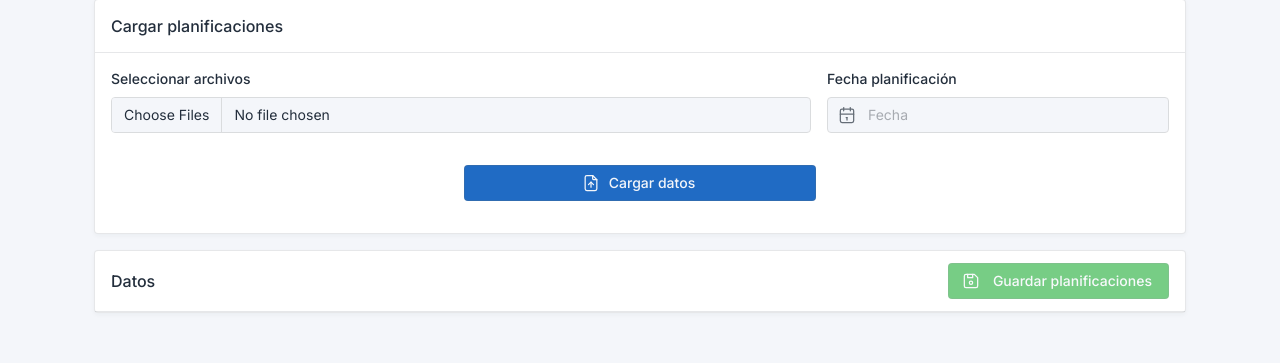
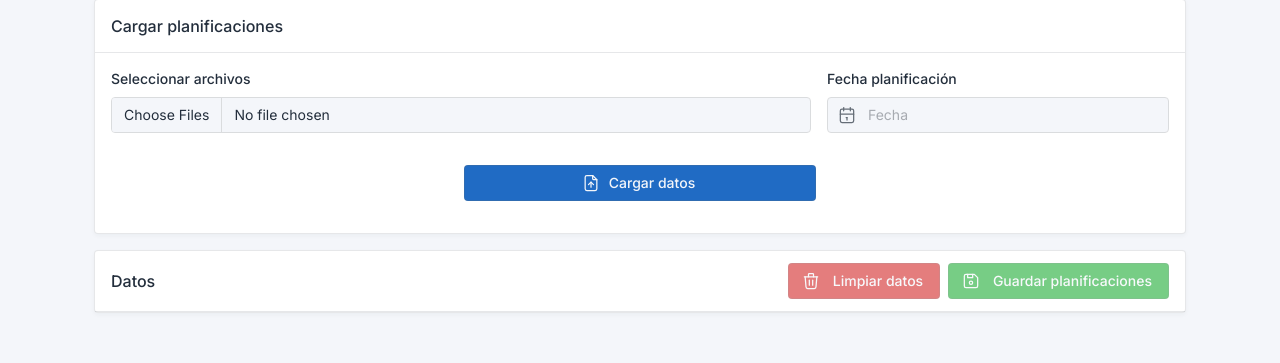
Before and after one commit to nctd/proyecto-titulo, a Django app: page /planificacion/ in a window 1280 px wide. Shown: the part 189-552 px from the top of the page. Run offline with Django 3.2, Linux system fonts and the light colour scheme; some libraries are stand-ins or nearby versions.

Commit message:
planificacion alertas

```diff
--- a/control_procesos_logisticos/forms.py
+++ b/control_procesos_logisticos/forms.py
@@ -30,8 +30,8 @@ class PlanificacionForm(forms.ModelForm):
                     'class':'form-control',
                     'type': 'text',
                     'id':'datepicker-icon-prepend',
-                    'placeholder': 'Fecha'
-                })
+                    'placeholder': 'Fecha',
+                },)
         }
 
 class DespachoForm(forms.ModelForm):
--- a/control_procesos_logisticos/models.py
+++ b/control_procesos_logisticos/models.py
@@ -7,11 +7,11 @@ from datetime import date, datetime
 
 class Cliente(models.Model):
     id_cliente = models.AutoField(primary_key=True)
-    nombre = models.CharField(max_length=50,blank=True,default='')
-    direccion = models.CharField(max_length=50,blank=True,default='')
+    nombre = models.CharField(max_length=70,blank=True,default='')
+    direccion = models.CharField(max_length=120,blank=True,default='')
     telefono = models.CharField(max_length=50,blank=True,default='')
     nom_contacto = models.CharField(max_length=50,blank=True,default='')
-    correo_contacto = models.CharField(max_length=50,blank=True,default='')
+    correo_contacto = models.CharField(max_length=60,blank=True,default='')
 
     class Meta:
         verbose_name = 'Cliente'
@@ -19,7 +19,7 @@ class Cliente(models.Model):
 
 
 class OrdenVenta(models.Model):
-    orden_venta     = models.CharField(max_length=20,primary_key=True)
+    orden_venta     = models.CharField(max_length=25,primary_key=True)
     cliente         = models.ForeignKey(Cliente,on_delete=PROTECT)
     tipo_pago       = models.CharField(max_length=30,verbose_name='Tipo de pago')
     tipo_venta      = models.CharField(max_length=30,verbose_name='Tipo de venta')
@@ -49,7 +49,7 @@ class Planificacion(models.Model):
 
 class Articulo(models.Model):
     cod_articulo = models.CharField(max_length=30,primary_key=True)
-    descripcion = models.CharField(max_length=50,blank=True,default='')
+    descripcion = models.CharField(max_length=120,blank=True,default='')
 
     class Meta:
         verbose_name = 'Articulo'
--- a/control_procesos_logisticos/templates/planificacion/planificacion.html
+++ b/control_procesos_logisticos/templates/planificacion/planificacion.html
@@ -60,7 +60,7 @@
 
                             <div class="d-flex justify-content-center align-items-center mb-n3 mt-3">
                                 <div class="col-6 col-sm-4 col-md-2 col-lg-4 mb-3">
-                                    <a class="btn btn-primary w-100" id='btn-cargar'>
+                                    <a class="btn btn-primary w-100" id='btn-cargar' onclick="testClick()">
                                         <!-- Download SVG icon from http://tabler-icons.io/i/file-upload -->
                                         <svg xmlns="http://www.w3.org/2000/svg" class="icon" width="24" height="24"
                                             viewBox="0 0 24 24" stroke-width="2" stroke="currentColor" fill="none"
@@ -83,11 +83,28 @@
             </div>
 
             <div class="col-12">
-                <div class="card">
+                <div class="card" id='tablaDatos'>
                     <div class="card-header">
                         <h3 class="card-title">Datos</h3>
                         <div class="col-auto ms-auto">
                             <div class="btn-list">
+                                <button class="btn btn-danger d-none d-sm-inline-block" id='btn-limpiar' disabled
+                                    onclick="limpiarDatos()">
+
+                                    <!-- Download SVG icon from http://tabler-icons.io/i/trash -->
+                                    <svg xmlns="http://www.w3.org/2000/svg"
+                                        class="icon icon-tabler icon-tabler-device-floppy" width="24" height="24"
+                                        viewBox="0 0 24 24" stroke-width="2" stroke="currentColor" fill="none"
+                                        stroke-linecap="round" stroke-linejoin="round">
+                                        <path stroke="none" d="M0 0h24v24H0z" fill="none" />
+                                        <line x1="4" y1="7" x2="20" y2="7" />
+                                        <line x1="10" y1="11" x2="10" y2="17" />
+                                        <line x1="14" y1="11" x2="14" y2="17" />
+                                        <path d="M5 7l1 12a2 2 0 0 0 2 2h8a2 2 0 0 0 2 -2l1 -12" />
+                                        <path d="M9 7v-3a1 1 0 0 1 1 -1h4a1 1 0 0 1 1 1v3" />
+                                    </svg>
+                                    Limpiar datos
+                                </button>
                                 <button href="#" class="btn btn-success d-none d-sm-inline-block" id='btn-guardar'
                                     type="submit" disabled>
                                     <svg xmlns="http://www.w3.org/2000/svg"
@@ -112,7 +129,6 @@
                     </form>
                     {{response}}
                     <div id="wrapper"></div>
-
 
                 </div>
             </div>
@@ -276,12 +292,6 @@
     const trigger = document.getElementById('btn-cargar')
 
     excel.addEventListener('change', (e) => {
-        // $('#input-excel').find("input[type=file]").each(function (index, field) {
-        //     for (let i = 0; i < array.length; i++) {
-        //         alert('HOLA')
-
-        //     }
-        // })
 
         if (!['application/vnd.openxmlformats-officedocument.spreadsheetml.sheet', 'application/vnd.ms-excel'].includes(event.target.files[0].type)) {
             document.getElementById('wrapper').innerHTML = '<div class="alert alert-warning">Solo archivos de tipo .xlsx o .xls son permitidos</div>';
@@ -290,7 +300,7 @@
 
             return false;
         }
-
+        alert('test')
         var reader = new FileReader()
         reader.readAsArrayBuffer(event.target.files[0])
         reader.onload = function (event) {
@@ -300,8 +310,11 @@
             var sheet_data = XLSX.utils.sheet_to_json(work_book.Sheets[sheet_name[0]], { raw: false, header: 1 })
 
             trigger.addEventListener('click', (event) => {
+
                 if (sheet_data.length > 0) {
+
                     document.getElementById('btn-guardar').disabled = false
+                    document.getElementById('btn-limpiar').disabled = false
 
                     var grid = new gridjs.Grid({
                         search: true,
@@ -341,41 +354,39 @@
                         },
 
                     }).render(document.getElementById("wrapper"))
-                    // columns: ['Orden de venta',
-                    //     'Línea',
-                    //     'Llave de búsqueda',
-                    //     'Fecha reprogramación',
-                    //     'Cliente Final',
-                    //     'Tipo de pago',
-                    //     'Núm. Articulo',
-                    //     'Descripcion Articulo',
-                    //     'Tipo despacho',
-                    //     'Transporte',
-                    //     'Comuna',
-                    //     'Dirección',
-                    //     'Direccion',
-                    //     'Cantidad',
-                    //     'Valor',
-                    //     'Solicitud Material',
-                    //     'Agendamiento',
-                    //     'Packing-List',
-                    //     'Guía de despacho',
-                    //     'OT Transporte / Patente'
-                    // ],
+                    document.getElementById("datepicker-icon-prepend").required = false;
+
+
                 } else {
                     $('#modal-danger').modal('show');
-                    // crearAlerta('Error en el archivo', 'El archivo seleccionado no tiene datos para cargar', 'load')
-
                 }
-
-
-
             })
         }
     }
-        // }
+
     )
 </script>
+
+
+<script>
+    function limpiarDatos() {
+
+        const limpiar = document.getElementById('btn-limpiar')
+        const content = document.getElementById("wrapper")
+
+        // content.innerHTML = ''
+
+        alert('aaa123')
+        const excel = document.getElementById('input-excel')
+        alert(excel.value)
+        excel.value = ''
+        document.getElementById('btn-guardar').disabled = true
+        document.getElementById('btn-limpiar').disabled = true
+
+
+    }
+</script>
+
 
 <script>
     function crearAlerta(titulo, texto, id) {
@@ -418,7 +429,6 @@
         if (document.getElementById('datepicker-icon-prepend').value == '') {
             event.preventDefault()
             $('#modal-danger-planificacion').modal('show');
-            // crearAlerta('Alerta', 'Debe seleccionar una fecha para las planificaciones', 'planificacion')
         }
     })
 </script>
--- a/control_procesos_logisticos/views.py
+++ b/control_procesos_logisticos/views.py
@@ -17,6 +17,7 @@ def planificacion(request):
         'form': PlanificacionForm,
         'response': '',
     }
+
     if request.method == 'POST':
         try:
             df = pd.read_excel(request.FILES['myfile'])
@@ -118,17 +119,20 @@ def planificacion(request):
                     if temporal.is_valid():
                         temporal.save()
 
-                    data_pl = {
-                        'llave_busqueda': row[3],
-                        'fecha_planificacion':request.POST['fecha_planificacion'],
-                        'orden_venta': id_ov.pk
-                    }
+                # ov_exists = OrdenVenta.objects.filter(id=orden_venta)
 
-                    pl = PlanificacionForm(data=data_pl)
-                    if pl.is_valid():
-                        pl.save()
+                data_pl = {
+                    'llave_busqueda': row[3],
+                    'fecha_planificacion':request.POST['fecha_planificacion'],
+                    'orden_venta': id_ov.pk
+                }
 
-                    data['guardado'] = True
+                pl = PlanificacionForm(data=data_pl)
+                if pl.is_valid():
+                    pl.save()
+
+                data['guardado'] = True
+
         except ObjectDoesNotExist:
             data = {
                 'error': True
```
Also changed, not shown: control_procesos_logisticos/migrations/0001_initial.py.
